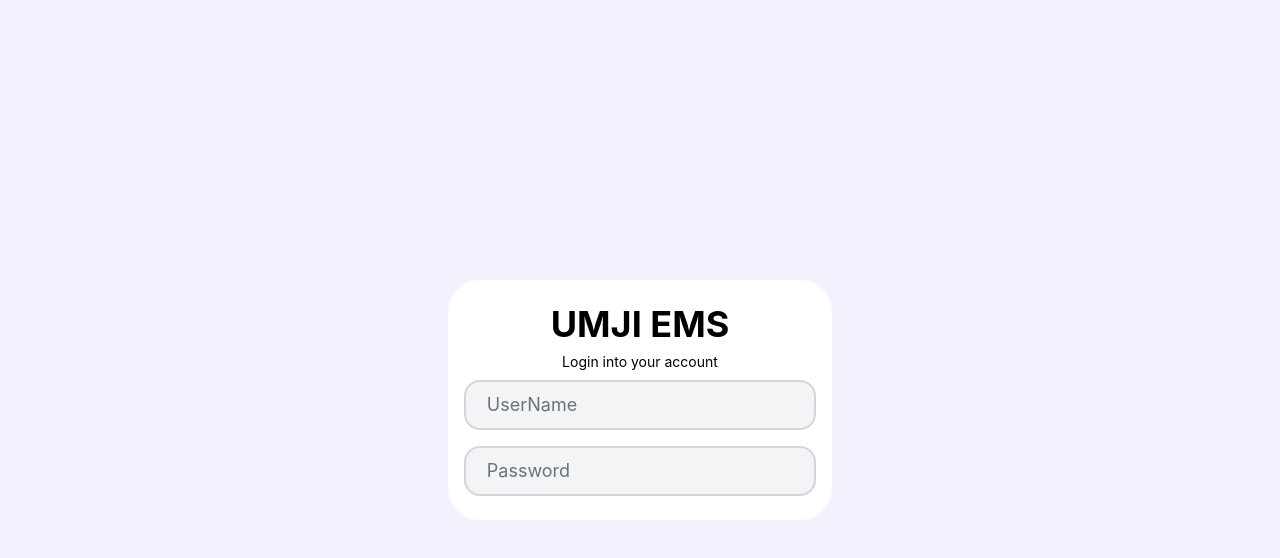
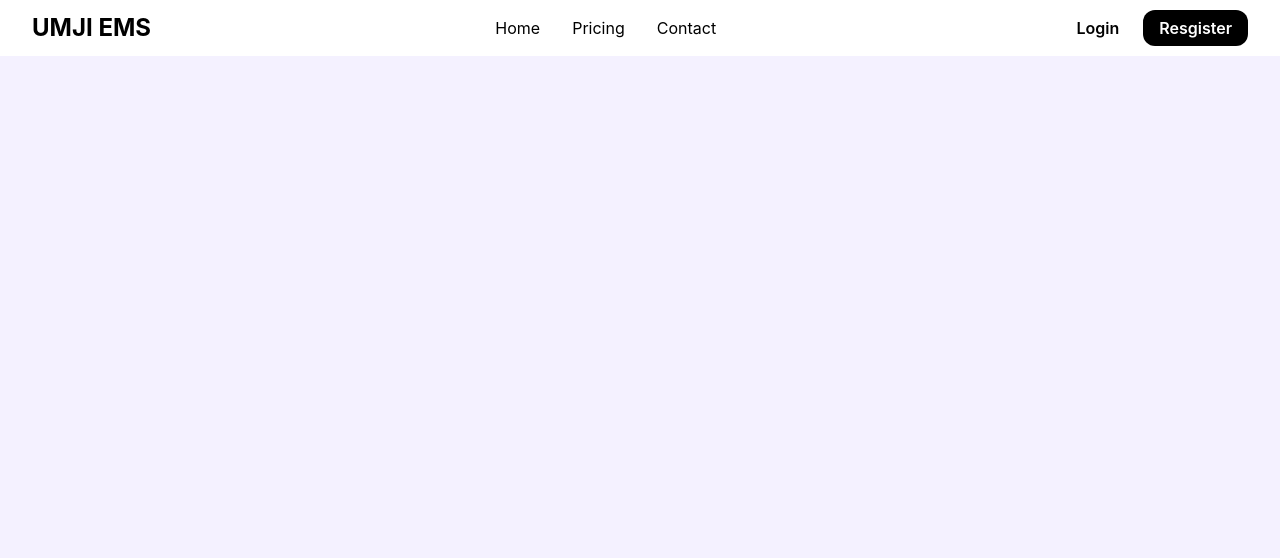
Before and after one commit to ghani726/umji-ems, a React (Vite) app: page / in a window 1280 px wide. Shown: the top 558 px of the page. Built offline with nearby package versions, Linux system fonts and the light colour scheme.

Commit message:
Web header made

```diff
--- a/src/App.jsx
+++ b/src/App.jsx
@@ -1,6 +1,7 @@
 import { useContext } from "react"
 import { Auth } from "./contexts/AuthContext";
 import LoginPage from "./pages/login";
+import Main from "./pages/Website/Main";
 
 const App = () => {
 
@@ -9,7 +10,7 @@ const App = () => {
   console.log(newData);
 
   return (
-    <LoginPage></LoginPage>
+    <Main></Main>
   )
 }
 
--- /dev/null
+++ b/src/Components/Web/Header.jsx
@@ -0,0 +1,30 @@
+import { useState } from "react";
+
+const Header = () => {
+
+
+    const [mobile, setMobile] = useState(false)
+    window.addEventListener("resize", (e)=>{
+        if(window.innerWidth <=500){
+            console.log("Mobile");
+            console.log(window.innerWidth);
+
+        }
+    })
+  return (
+    <header className="flex justify-between items-center h-14 w-full bg-white px-8">
+        <h1 className="text-2xl font-bold">UMJI EMS</h1>
+        <nav className="flex justify-between items-center gap-8">
+            <h4>Home</h4>
+            <h4>Pricing</h4>
+            <h4>Contact</h4>
+        </nav>
+        <div className="flex justify-between items-center gap-2">
+            <button className=" px-4 py-1.5 font-semibold rounded-xl">Login</button>
+            <button className="bg-black text-white px-4 py-1.5 font-semibold rounded-xl">Resgister</button>
+        </div>
+    </header>
+  )
+}
+
+export default Header
--- /dev/null
+++ b/src/pages/Website/Home.jsx
@@ -0,0 +1,8 @@
+
+const Home = () => {
+  return (
+    <div>home</div>
+  )
+}
+
+export default Home
--- /dev/null
+++ b/src/pages/Website/Main.jsx
@@ -0,0 +1,11 @@
+import Header from '../../Components/Web/Header'
+
+const Main = () => {
+  return (
+    <>
+        <Header></Header>
+    </>
+  )
+}
+
+export default Main
```
